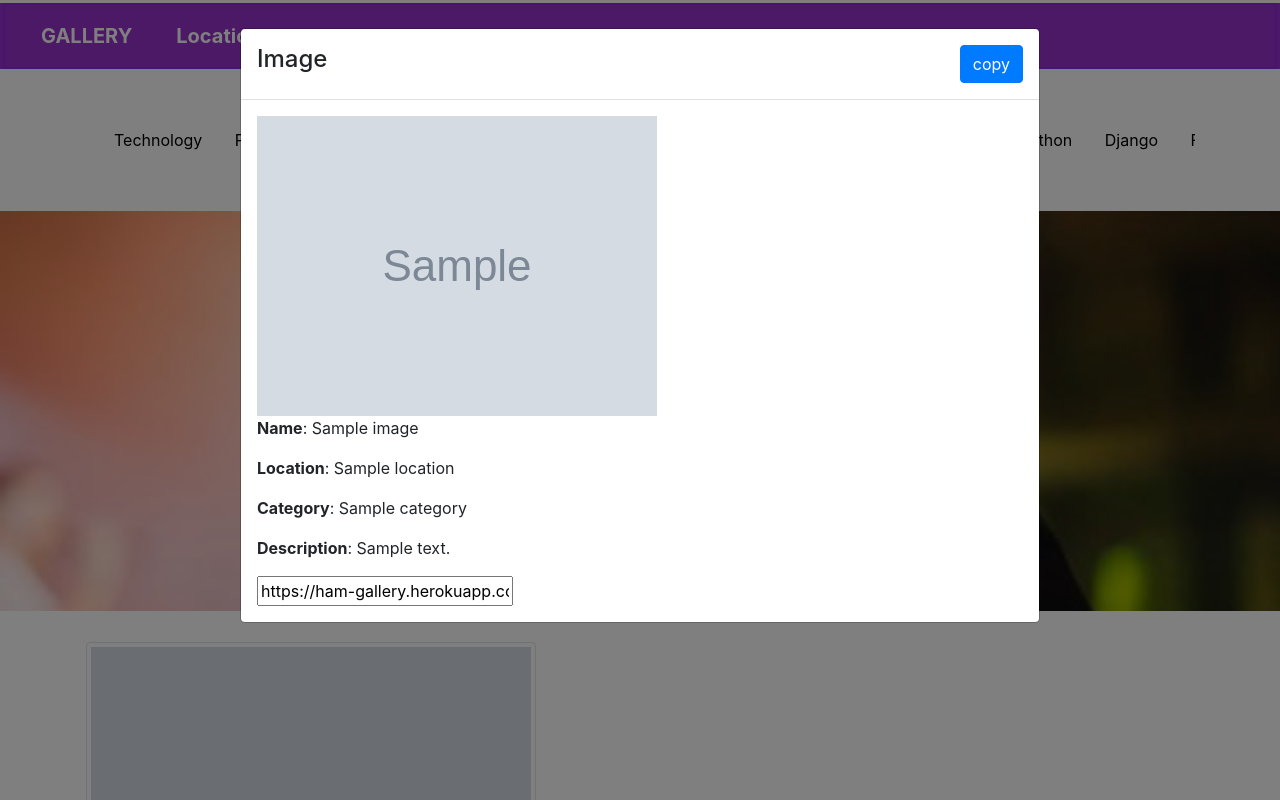
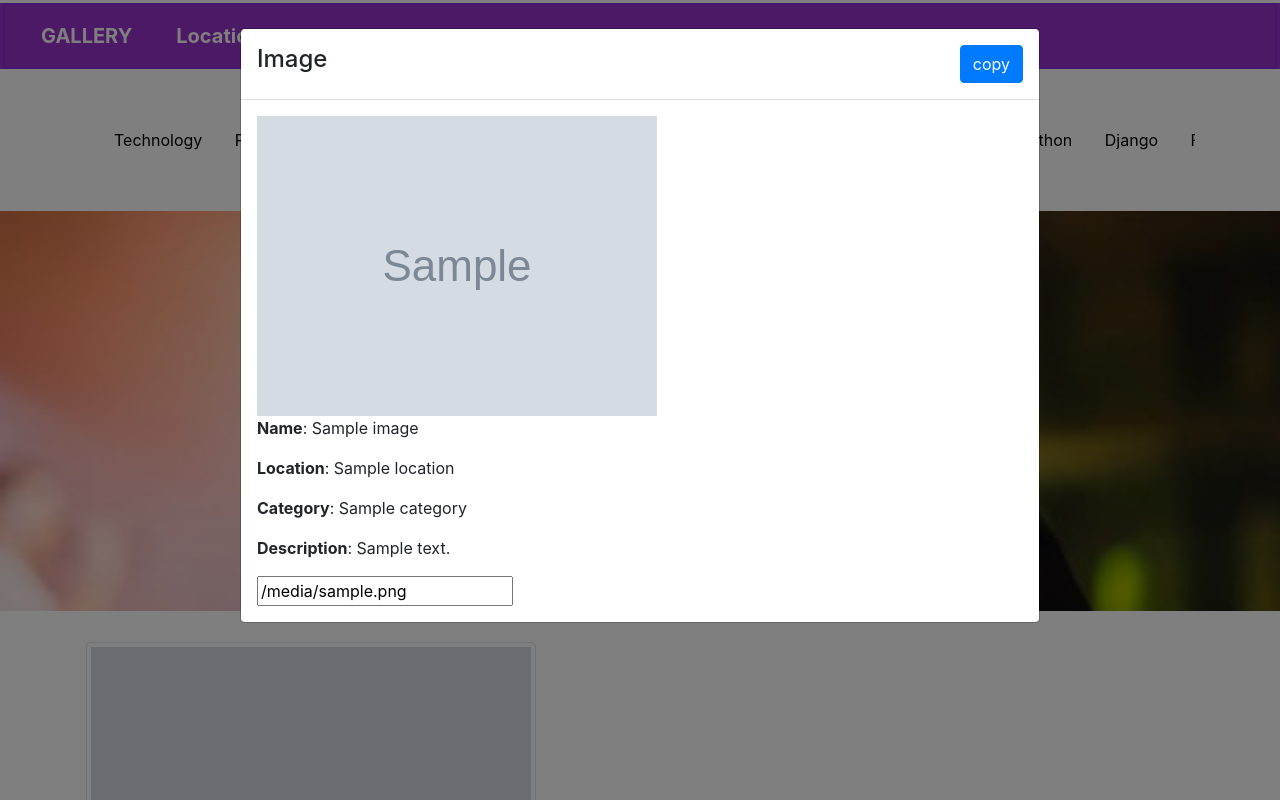
Before and after one commit to hamisicodes/gallery, a Django app: page / in a window 1280 px wide, after a click that opens the changed part. Run offline with Django 3.2, Linux system fonts and the light colour scheme; tables that the repository leaves empty hold one stand-in row (values such as "Sample post"); grey boxes marked "Sample" are stand-in pictures; some libraries are stand-ins or nearby versions.

Commit message:
rectifying few errors

```diff
--- a/gallery/templates/base.html
+++ b/gallery/templates/base.html
@@ -107,7 +107,7 @@
                                 <p><b>Location</b>: {{ image.location}}</p>
                                 <p><b>Category</b>: {{ image.category}}</p>
                                 <p><b>Description</b>: {{ image.description}}</p>
-                                <input type="text" name="link" id="link" value ="https://ham-gallery.herokuapp.com/{{ image.image.url }}">
+                                <input type="text" name="link" id="link" value ="{{ image.image.url }}">
                             </div>
 
 
```
